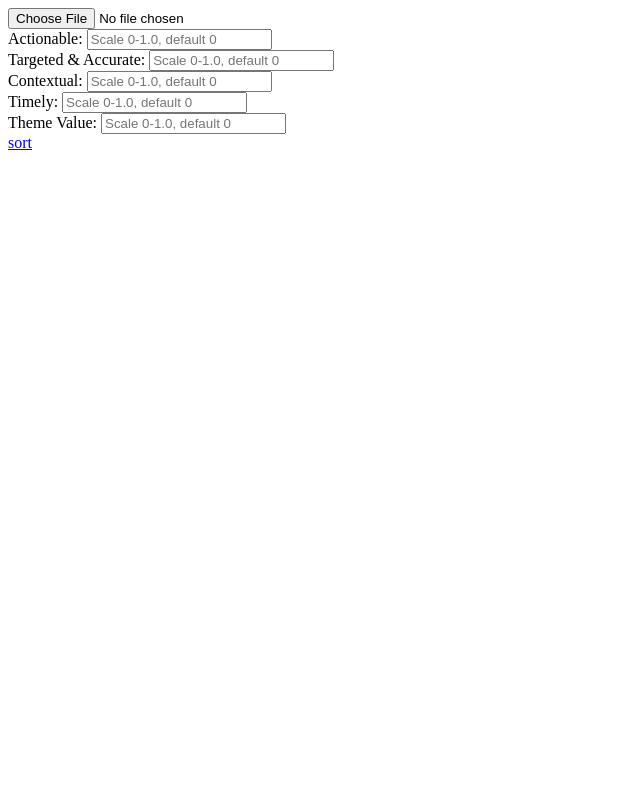
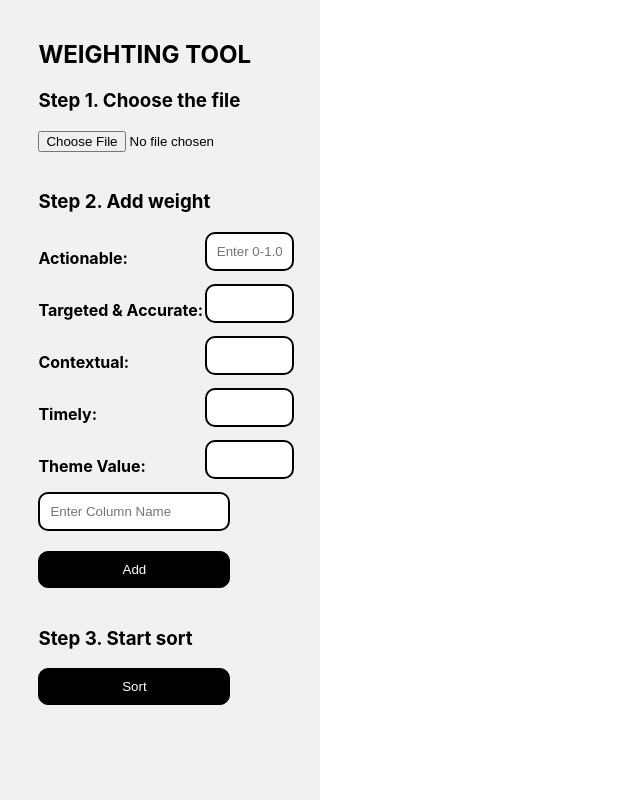
Before and after one commit to wyx1233/WeightingTool.io, a plain HTML site: page index.html in a window 1280 px wide. Shown: the whole page, without its empty margins (0-640 px from the left). Drawn offline with nearby package versions, Linux system fonts and the light colour scheme.

Commit message:
Update index.html

```diff
--- a/index.html
+++ b/index.html
@@ -6,25 +6,84 @@
     table, th, td {
         border: 1px solid black;
     }
+    #columnInput {
+      padding: 10px;
+      border-radius: 10px;
+      border: solid 2px black;
+      width: 15vw;
+    }
+    #columnSpace input{
+      display:inline-block;
+      padding: 10px;
+      width: 7vw;
+      margin-right: 2vw;
+      border-radius: 10px;
+      border: solid 2px black;
+      float:right;
+    }
+    #leftBar {
+      font-family: Inter;
+      height: 100%;
+      width: 25vw;
+      position: fixed;
+      z-index: 1;
+      top: 0;
+      left: 0;
+      background-color: rgb(243, 240, 240);
+      overflow-x: hidden;
+      padding-top: 20px;
+    }
+    #container{
+      margin-left: 25vw;
+    }
+    p {
+      display:inline-block;
+      font-weight: bolder;
+    }
+    button {
+      width: 15vw;
+      padding: 10px;
+      text-align: center;
+      background-color: black;
+      color: white;
+      border-radius: 10px;
+      border: solid 1px black;
+    }
   </style>
 </head>
   <body>
-    <input type="file" onchange="loadFile()" />
+    <div id="leftBar">
+      <div style="margin-left: 3vw;">
+      <h2>WEIGHTING TOOL</h2>
+      <h3>Step 1. Choose the file</h3>
+    <input id="inputFile" type="file" onchange="loadFile()" />
     <br />
-    Actionable: <input type="text" id="Actionable" placeholder="Scale 0-1.0, default 0"/>
+    <br />
+    <h3>Step 2. Add weight</h3>
+    <div id="columnSpace">
+    <p>Actionable: </p></Actionable:><input type="text" id="Actionable" placeholder="Enter 0-1.0"/>
         <br />
-        Targeted & Accurate: <input type="text" id="Accurate" placeholder="Scale 0-1.0, default 0"/>
+        <p>Targeted & Accurate: </p><input type="text" id="Accurate"/>
         <br />
-        Contextual: <input type="text" id="Contextual" placeholder="Scale 0-1.0, default 0"/>
+        <p>Contextual: </p><input type="text" id="Contextual" />
         <br />
-        Timely: <input type="text" id="Timely" placeholder="Scale 0-1.0, default 0"/>
+        <p>Timely: </p><input type="text" id="Timely" />
         <br />
-        Theme Value: <input type="text" id="Theme" placeholder="Scale 0-1.0, default 0"/>
+        <p>Theme Value: </p><input type="text" id="Theme"/>
         <br />
-        <a href="javascript:sorting()">sort</a>
+      </div>
+      <input id= "columnInput" type="text" placeholder="Enter Column Name"/>
+      <br />
+      <br />
+      <button onclick="add()">Add</button>
+      <br />
+      <br />
+        <h3>Step 3. Start sort</h3>
+        <button onclick="sorting()">Sort</button>
         <br /><br />
-        <div id="container">
-        </div>
+      </div>
+      </div>
+      <div id="container"></div>
         <script>
           var reader = new FileReader();
           function loadFile() {
@@ -34,18 +93,48 @@
               reader.readAsText(file);
             }
           }
+          function add() {
+            var columnInput= document.getElementById("columnInput").value;
+            document.getElementById("columnInput").value = "";
+            var html = document.getElementById('columnSpace').innerHTML;
+            html += '<p>'+columnInput+'</p>';
+            html+= '<input type="text" id="'+columnInput+'"/><br/>'
+            document.getElementById('columnSpace').innerHTML = html;
+          }
           function sorting(){
-            var Actionable= document.getElementById("Actionable").value;
-            var Accurate= document.getElementById("Accurate").value;
-            var Contextual= document.getElementById("Contextual").value;
-            var Timely= document.getElementById("Timely").value;
-            var Theme= document.getElementById("Theme").value;
+            // var Actionable= document.getElementById("Actionable").value;
+            // var Accurate= document.getElementById("Accurate").value;
+            // var Contextual= document.getElementById("Contextual").value;
+            // var Timely= document.getElementById("Timely").value;
+            // var Theme= document.getElementById("Theme").value;
             //var filePath = request.getParameter("theFilePath");
             //console.log("file",filePath)
-            console.log("reader is",reader)
+            var list=document.getElementById("columnSpace").getElementsByTagName("input");
+            var strData="";
+            for(var i=0;i<list.length && list[i];i++)
+            {
+                  if(list[i].type=="text"&&list[i].id!="subEmail")
+                  {
+                      strData +=list[i].id+",";
+                  }
+            }
+            var strList = strData.split(",")
+            console.log("strData is",strList)
             var data = d3.csvParse(reader.result, d3.autoType);
                 data.forEach(d => {
-                    d["Result"] = d["Actionable"]*Actionable+d["Targeted & Accurate"]*Accurate+d["Contextual"]*Contextual+d["Timely"]*Timely+d["Theme Value"]*Theme;
+                  var result = 0
+                  for(var i=0;i<strList.length;i++) {
+                    if(strList[i].length>0 && !isNaN(d[strList[i]])){
+                      var weight = document.getElementById(strList[i]).value;
+                      if(weight==0) {
+                        result += d[strList[i]]
+                      } else {
+                        result += d[strList[i]]*weight
+                      }
+                    }
+                  }
+                  d["Result"] = result;
+                    //d["Result"] = d["Actionable"]*Actionable+d["Targeted & Accurate"]*Accurate+d["Contextual"]*Contextual+d["Timely"]*Timely+d["Theme Value"]*Theme;
                 });
                 data.sort((a, b) => d3.descending(a['Result'], b['Result']));
                 console.log(data)
```
